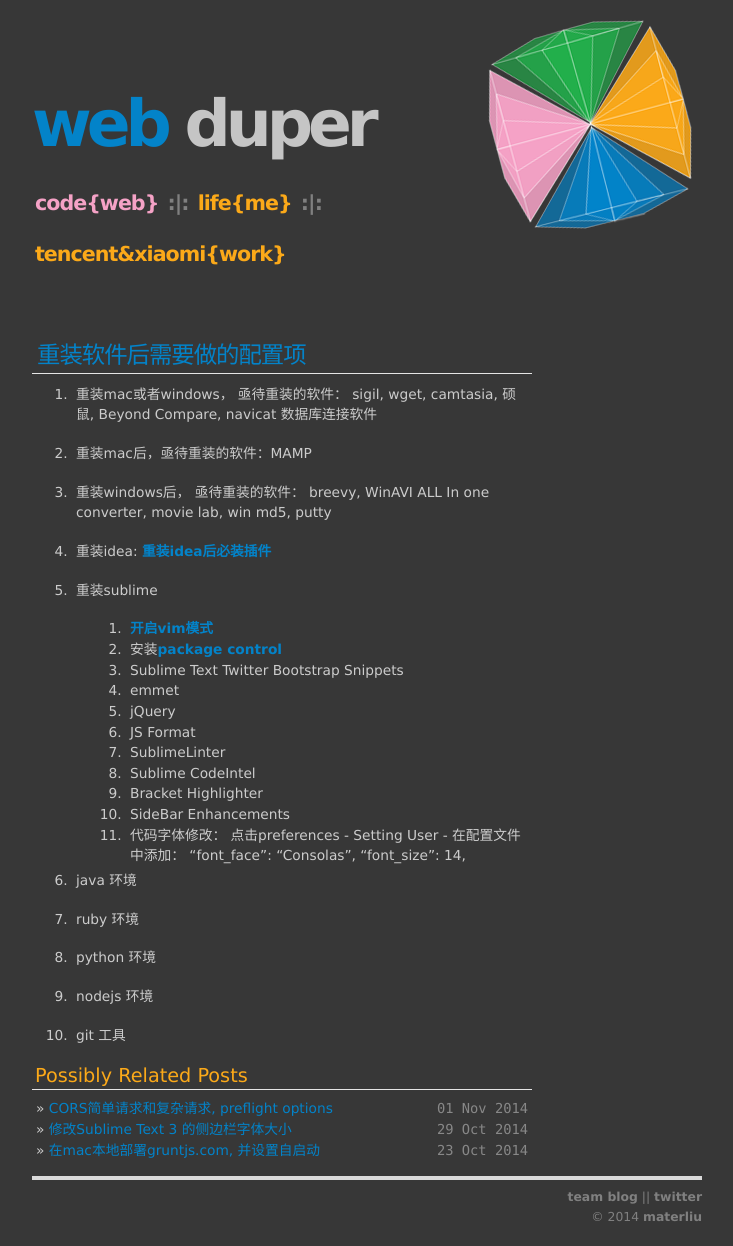
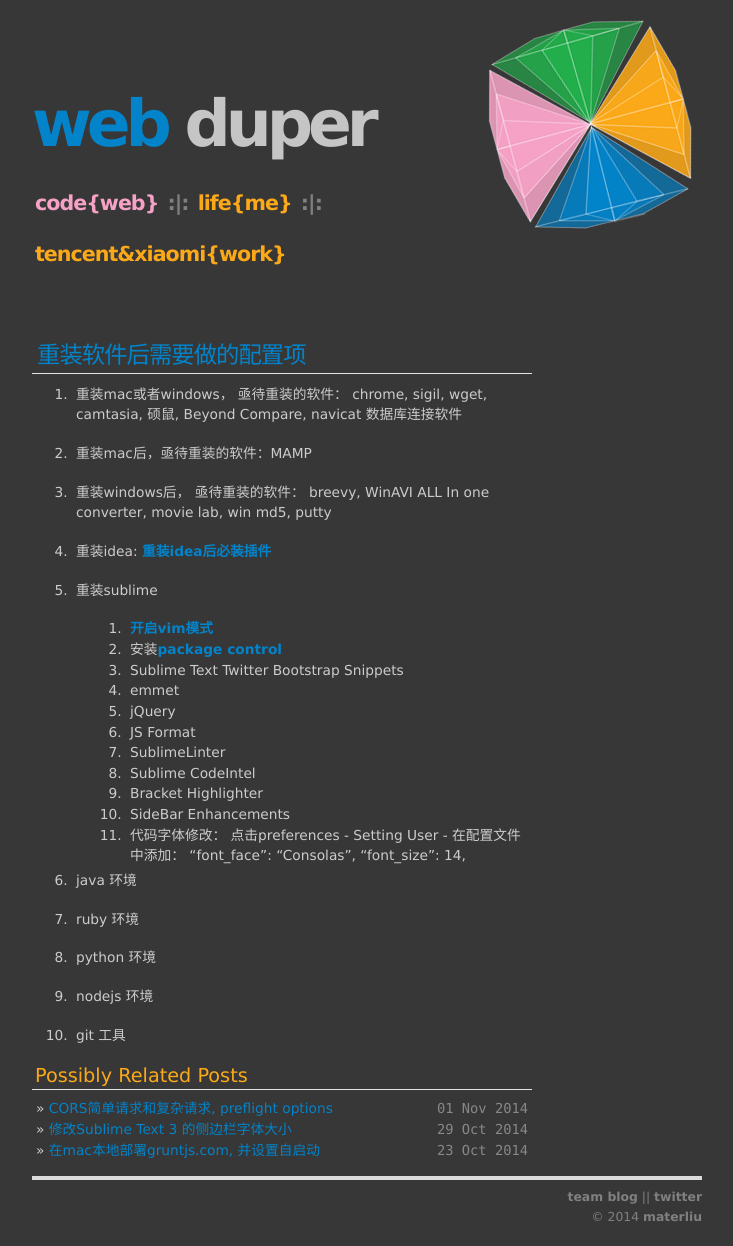
Before and after one commit to materliu/materliu.github.io, a Jekyll site: the page built from all/web/ideas/_posts/2014-09-02-reinstall.md, in a window 1280 px wide. Shown: the whole page, without its empty margins (273-1006 px from the left). Built offline with Jekyll 4.4.1, drawn with Linux system fonts in a browser that asks for light colours; Markdown is read by kramdown in place of the engine named in the settings.

Commit message:
chrome !

```diff
--- a/all/web/ideas/_posts/2014-09-02-reinstall.md
+++ b/all/web/ideas/_posts/2014-09-02-reinstall.md
@@ -4,7 +4,7 @@ title: 重装软件后需要做的配置项
 ---
 
 ## 重装软件后需要做的配置项
-1. 重装mac或者windows， 亟待重装的软件： sigil, wget, camtasia, 硕鼠, Beyond Compare, navicat 数据库连接软件
+1. 重装mac或者windows， 亟待重装的软件： chrome, sigil, wget, camtasia, 硕鼠, Beyond Compare, navicat 数据库连接软件
 
 2. 重装mac后，亟待重装的软件：MAMP
 
```
